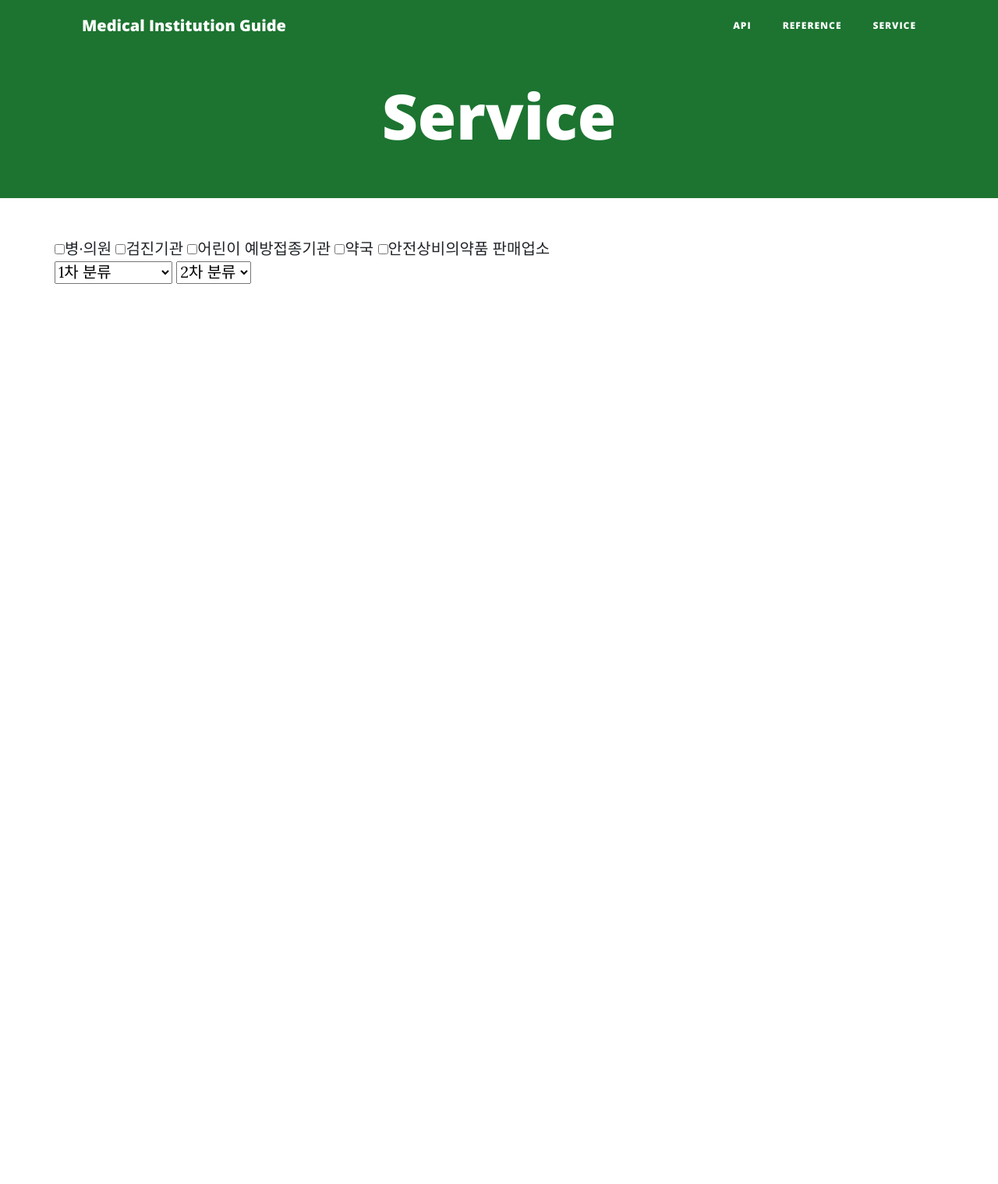
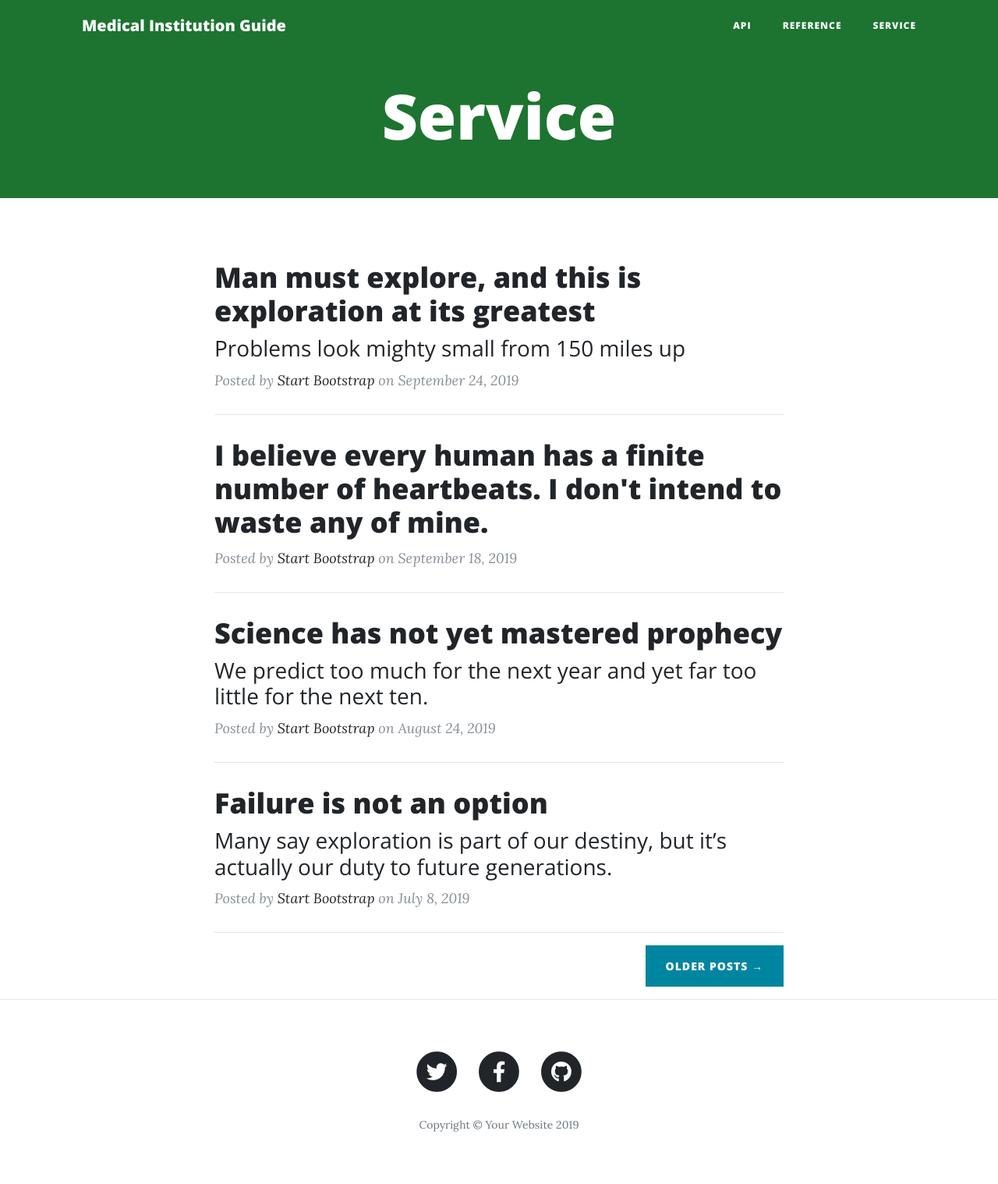
Before and after one commit to namnoo/Service-computing-Termproject, a Flask app: page /service in a window 1280 px wide. Shown: the whole page at 78% size. Before the commit the page ends 364 px from the top, so only its background shows below. Run offline with Flask 2, Linux system fonts and the light colour scheme; some libraries are stand-ins or nearby versions.

Commit message:
Revert "service page modify"
This reverts commit f3d7688578978700fb8995d76b34a917a8a5027b.

```diff
--- a/administrative_district.json
+++ /dev/null
@@ -1,71 +0,0 @@
-{
-  "data":[
-		{"서울특별시":[
-          "종로구", "중구", "용산구", "성동구", "광진구", "동대문구", "중랑구", "성북구", "강북구",
-          "도봉구", "노원구", "은평구", "서대문구", "마포구", "양천구", "강서구", "구로구", "금천구",
-          "영등포구", "동작구", "관악구", "서초구", "강남구", "송파구", "강동구"
-		]},
-		{"부산광역시":[
-          "중구", "서구", "동구", "영도구", "부산진구", "동래구", "남구", "북구",
-          "강서구", "해운대구", "사하구", "금정구", "연제구", "수영구", "사상구", "기장군"
-		]},
-		{"인천광역시":[
-          "중구", "동구", "미추홀구", "연수구", "남동구", "부평구", "계양구", "서구", "강화군", "옹진군"
-		]},
-		{"대구광역시":[
-          "중구", "동구", "서구", "남구", "북구", "수성구", "달서구", "달성군"
-		]},
-		{"광주광역시":[
-          "동구", "서구", "남구", "북구", "광산구"
-		]},
-		{"대전광역시":[
-          "동구", "중구", "서구", "유성구", "대덕구"
-		]},
-		{"울산광역시":[
-          "중구", "남구", "동구", "북구", "울주군"
-		]},
-		{"세종특별자치시":[
-
-		]},
-		{"경기도":[
-          "가평군", "고양시", "과천시", "광명시", "광주시", "구리시", "군포시", "김포시",
-          "남양주시", "동두천시", "부천시", "성남시", "수원시", "시흥시", "안산시", "안성시",
-          "안양시", "양주시", "양평군", "여주시", "연천군", "오산시", "용인시", "의왕시",
-          "의정부시", "이천시", "파주시", "평택시", "포천시", "하남시", "화성시"
-		]},
-		{"강원도":[
-          "원주시", "춘천시", "강릉시", "동해시", "속초시", "삼척시", "홍천군", "태백시", "철원군",
-          "횡성군", "평창군", "영월군", "정선군", "인제군", "고성군", "양양군", "화천군", "양구군"
-		]},
-		{"충청북도":[
-          "청주시", "충주시", "제천시", "보은군", "옥천군", "영동군", "증평군", "진천군",
-          "괴산군", "음성군", "단양군"
-		]},
-		{"충청남도":[
-          "천안시", "공주시", "보령시", "아산시", "서산시", "논산시", "계룡시", "당진시",
-          "금산군", "부여군", "서천군", "청양군", "홍성군", "예산군", "태안군"
-		]},
-		{"경상북도":[
-          "포항시", "경주시", "김천시", "안동시", "구미시", "영주시", "영천시", "상주시",
-          "문경시", "경산시", "군위군", "의성군", "청송군", "영양군", "영덕군", "청도군",
-          "고령군", "성주군", "칠곡군", "예천군", "봉화군", "울진군", "울릉군"
-		]},
-		{"경상남도":[
-          "창원시", "김해시", "진주시", "양산시", "거제시", "통영시", "사천시", "밀양시", "함안군",
-          "거창군", "창녕군", "고성군", "하동군", "합천군", "남해군", "함양군", "산청군", "의령군"
-		]},
-		{"전라북도":[
-          "전주시", "익산시", "군산시", "정읍시", "완주군", "김제시", "남원시", "고창군", "부안군",
-          "임실군", "순창군", "진안군", "장수군", "무주군"
-		]},
-		{"전라남도":[
-          "여수시", "순천시", "목포시", "광양시", "나주시", "무안군", "해남군", "고흥군", "화순군",
-          "영암군", "영광군", "완도군", "담양군", "장성군", "보성군", "신안군", "장흥군", "강진군",
-          "함평군", "진도군", "곡성군", "구례군"
-		]},
-		{"제주특별자치도":[
-          "제주시", "서귀포시"
-		]}
-	]
-
-}
--- a/application.py
+++ b/application.py
@@ -1,6 +1,6 @@
 from flask import Flask, render_template
 from restapi import restapi_blueprint
-import logging, json, pprint
+import logging
 
 application = Flask(__name__)
 application.register_blueprint(restapi_blueprint, url_prefix="/restapi")
@@ -8,18 +8,8 @@ application.register_blueprint(restapi_blueprint, url_prefix="/restapi")
 
 @application.route('/service')
 def service():
-    with open('administrative_district.json', encoding="utf-8") as json_file:
-        json_data = json.load(json_file)
-
-        # for data in json_data["data"]:
-        #     try:
-        #         for val in data.values():
-        #             print(val)
-        #     except KeyError:
-        #         print("에러")
-
     return render_template(
-        'service.html', sido=json_data["data"]
+        'service.html'
     )
 
 
--- a/restapi.py
+++ b/restapi.py
@@ -1,5 +1,4 @@
 from flask import Blueprint, render_template
-
 
 restapi_blueprint = Blueprint('restapi', __name__)
 
--- a/templates/index.html
+++ b/templates/index.html
@@ -20,7 +20,7 @@
                 <!-- Main Slide -->
                 <div class="item active">
                     <!-- Slide Background -->
-                    <img src="/static/images/index.jpg" alt="Bootstrap Touch Slider" class="slide-image"/>
+                    <img src="/static/images/index.jpeg" alt="Bootstrap Touch Slider" class="slide-image"/>
                     <div class="bs-slider-overlay"></div>
                     <!-- Slide Text Layer -->
                     <div class="slide-text slide_style_center">
--- a/templates/restapi_execute.html
+++ b/templates/restapi_execute.html
@@ -1,3 +1,3 @@
 {% extends 'template.html' %}
 
-{% block head %}API{% endblock %}
+{% block h1 %}API{% endblock %}
--- a/templates/restapi_reference.html
+++ b/templates/restapi_reference.html
@@ -1,3 +1,3 @@
 {% extends 'template.html' %}
 
-{% block head %}API Reference{% endblock %}
+{% block h1 %}API Reference{% endblock %}
--- a/templates/service.html
+++ b/templates/service.html
@@ -1,57 +1,3 @@
 {% extends 'template.html' %}
 
-{% block head %}Service{% endblock %}
-
-{% block content %}
-<div class="container">
-    <!-- 체크박스 -->
-    <div class="row">
-        <div class="check">
-            <input type="checkbox" name="check_hospital" value="hospital">병·의원
-            <input type="checkbox" name="check_health" value="health">검진기관
-            <input type="checkbox" name="check_vaccination" value="vaccination">어린이 예방접종기관
-            <input type="checkbox" name="check_pharmacy" value="pharmacy">약국
-            <input type="checkbox" name="check_medication" value="medication">안전상비의약품 판매업소
-        </div>
-    </div>
-    <!-- 시/도 리스트, 구 리스트 -->
-    <div class="row">
-        <div class="dropdown">
-
-            <select id="sido" name="sido" onchange="changeSido()">
-                <option value="" selected disabled>1차 분류</option>
-                {% for item in sido %}
-                    {% for key, value in item.items() %}
-                    <option id="selected" value="{{key}}">{{key}}</option>
-                    {% endfor %}
-                {% endfor %}
-            </select>
-
-            <select id="gu" name="gu" onchange="changeGu()">
-                <option value="" selected disabled>2차 분류</option>
-                {% for item in sido %}
-                    {% for key, value in item.items() %}
-                        {% for v in value %}
-                        <option value="{{v}}">{{v}}</option>
-                        {% endfor %}
-                    {% endfor %}
-                {% endfor %}
-            </select>
-        </div>
-        <!-- 결과 화면 -->
-        <div class="answer">
-
-        </div>
-    </div>
-</div>
-
-<script>
-    function changeSido() {
-        var sidoSelect = document.getElementById("sido");
-
-        var selectSido = sidoSelect.options[sidoSelect.selectedIndex].text;
-        alert(selectSido);
-
-    }
-</script>
-{% endblock %}
+{% block h1 %}Service{% endblock %}
--- a/templates/template.html
+++ b/templates/template.html
@@ -54,20 +54,81 @@
       <div class="row">
         <div class="col-lg-8 col-md-10 mx-auto">
           <div class="site-heading">
-            <h1>{% block head %}{% endblock %}</h1>
+            <h1>{% block h1 %}{% endblock %}</h1>
           </div>
         </div>
       </div>
     </div>
   </header>
 
-  <!-- content -->
-  {% block content %}
+  <!-- Main Content -->
+  <div class="container">
+    <div class="row">
+      <div class="col-lg-8 col-md-10 mx-auto">
+        <div class="post-preview">
+          <a href="post.html">
+            <h2 class="post-title">
+              Man must explore, and this is exploration at its greatest
+            </h2>
+            <h3 class="post-subtitle">
+              Problems look mighty small from 150 miles up
+            </h3>
+          </a>
+          <p class="post-meta">Posted by
+            <a href="#">Start Bootstrap</a>
+            on September 24, 2019</p>
+        </div>
+        <hr>
+        <div class="post-preview">
+          <a href="post.html">
+            <h2 class="post-title">
+              I believe every human has a finite number of heartbeats. I don't intend to waste any of mine.
+            </h2>
+          </a>
+          <p class="post-meta">Posted by
+            <a href="#">Start Bootstrap</a>
+            on September 18, 2019</p>
+        </div>
+        <hr>
+        <div class="post-preview">
+          <a href="post.html">
+            <h2 class="post-title">
+              Science has not yet mastered prophecy
+            </h2>
+            <h3 class="post-subtitle">
+              We predict too much for the next year and yet far too little for the next ten.
+            </h3>
+          </a>
+          <p class="post-meta">Posted by
+            <a href="#">Start Bootstrap</a>
+            on August 24, 2019</p>
+        </div>
+        <hr>
+        <div class="post-preview">
+          <a href="post.html">
+            <h2 class="post-title">
+              Failure is not an option
+            </h2>
+            <h3 class="post-subtitle">
+              Many say exploration is part of our destiny, but it’s actually our duty to future generations.
+            </h3>
+          </a>
+          <p class="post-meta">Posted by
+            <a href="#">Start Bootstrap</a>
+            on July 8, 2019</p>
+        </div>
+        <hr>
+        <!-- Pager -->
+        <div class="clearfix">
+          <a class="btn btn-primary float-right" href="#">Older Posts &rarr;</a>
+        </div>
+      </div>
+    </div>
+  </div>
 
-  {% endblock%}
+  <hr>
 
   <!-- Footer -->
-  <!--
   <footer>
     <div class="container">
       <div class="row">
@@ -103,7 +164,6 @@
       </div>
     </div>
   </footer>
-  -->
 
   <!-- Bootstrap core JavaScript -->
   <script src="/static/vendor/jquery/jquery.min.js"></script>
```
Also changed, not shown: README.md (added), static/images/index.jpeg (added), static/images/index.jpg (deleted).
